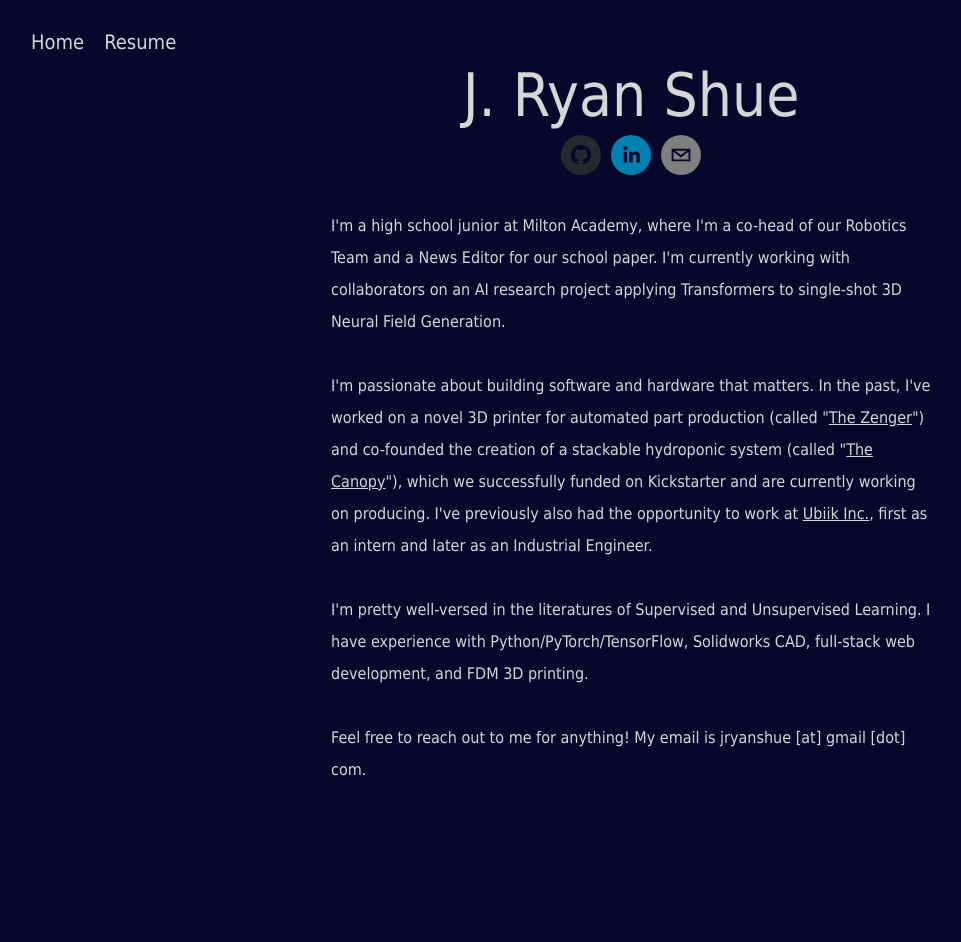
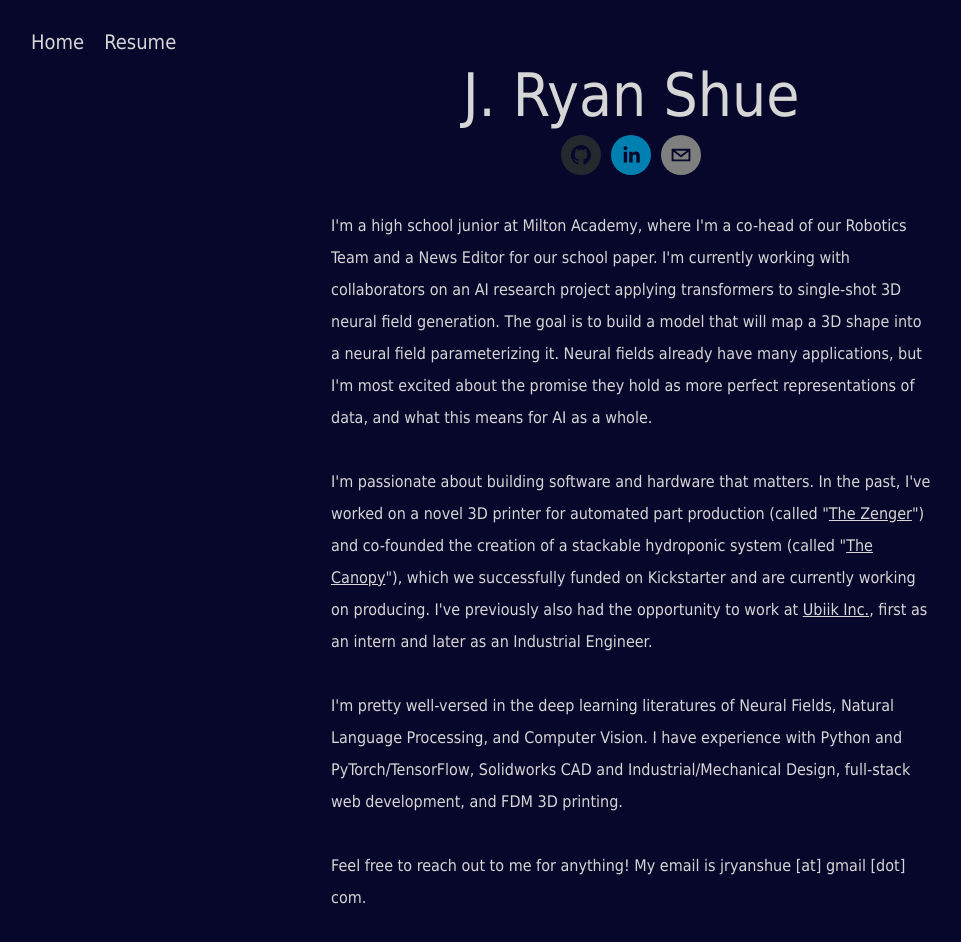
Before and after one commit to JRyanShue/personal-website, a React (Create React App) app: page / in a window 1280 px wide. Shown: the whole page, without its empty margins (9-970 px from the left). Before the commit the page ends 816 px from the top, so only its background shows below. Built offline with nearby package versions, Linux system fonts and the light colour scheme.

Commit message:
Update FrontAbout.js

```diff
--- a/src/FrontAbout.js
+++ b/src/FrontAbout.js
@@ -24,14 +24,14 @@
             <div className="front-about" style={{width: textWidth}}>
                 <i class="fab fa-github"></i>
                 I'm a high school junior at Milton Academy, where I'm a co-head of our Robotics Team and a News Editor for our school paper.
-                I'm currently working with collaborators on an AI research project applying Transformers to single-shot 3D Neural Field Generation.
+                I'm currently working with collaborators on an AI research project applying transformers to single-shot 3D neural field generation. The goal is to build a model that will map a 3D shape into a neural field parameterizing it. Neural fields already have many applications, but I'm most excited about the promise they hold as more perfect representations of data, and what this means for AI as a whole.
                 <br/><br/>
                 I'm passionate about building software and hardware that matters.
                 In the past, I've worked on a novel 3D printer for automated part production (called "<a href="https://jryanshue.github.io/ZengerWriterV1/" style={{color:'rgb(214, 214, 214)'}}>The Zenger</a>")
                 and co-founded the creation of a stackable hydroponic system (called "<a href="https://www.kickstarter.com/projects/thecanopy/the-canopy-smart-vertical-farm" style={{color:'rgb(214, 214, 214)'}}>The Canopy</a>"), which we successfully funded on Kickstarter and are currently working on producing. I've previously also had the opportunity to work at <></>
                 <a href="https://ubiik.com" style={{color:'rgb(214, 214, 214)'}}>Ubiik Inc.</a>, first as an intern and later as an Industrial Engineer.
                 <br/><br/>
-                I'm pretty well-versed in the literatures of Supervised and Unsupervised Learning. I have experience with Python/PyTorch/TensorFlow, Solidworks CAD, full-stack web development, and FDM 3D printing.
+                I'm pretty well-versed in the deep learning literatures of Neural Fields, Natural Language Processing, and Computer Vision. I have experience with Python and PyTorch/TensorFlow, Solidworks CAD and Industrial/Mechanical Design, full-stack web development, and FDM 3D printing.
                 <br/><br/>
                 Feel free to reach out to me for anything! My email is jryanshue [at] gmail [dot] com.
                 <br/>
```
